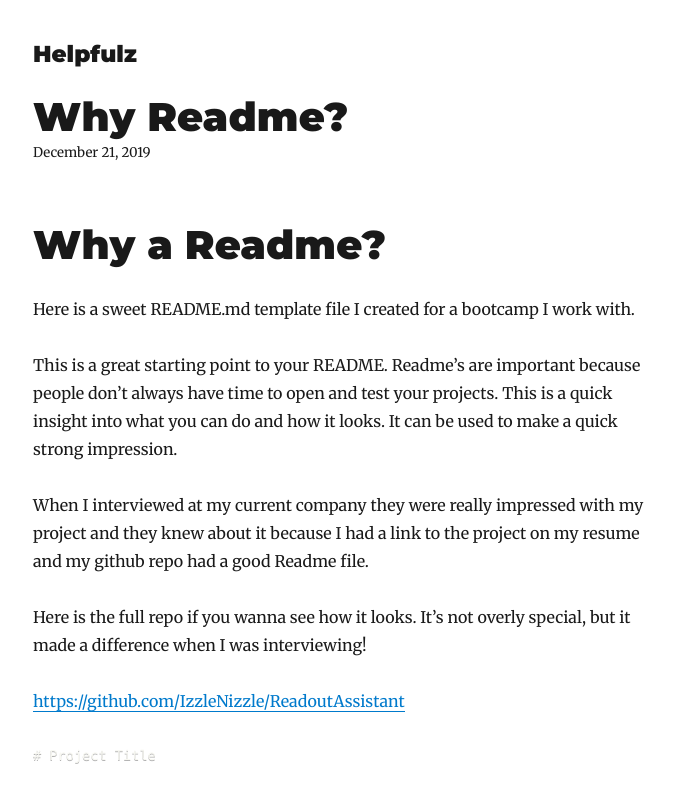
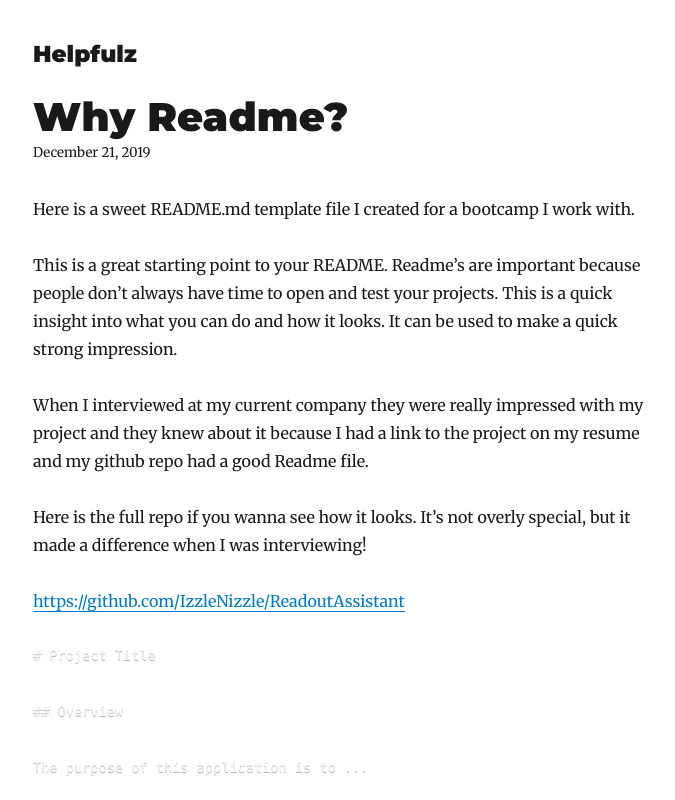
Before and after one commit to IzzleNizzle/izzlenizzle.dev, a Gatsby site: page /whyReadme/ in a window 1280 px wide. Shown: the top 800 px of the page, without its empty margins (292-967 px from the left). Built offline with nearby package versions, Linux system fonts and the light colour scheme; Gatsby itself is replaced by a stand-in of ours; some packages are replaced by stand-ins of ours; code samples lack their colours.

Commit message:
more adjustments

```diff
--- a/content/blog/whyReadme/index.md
+++ b/content/blog/whyReadme/index.md
@@ -3,8 +3,6 @@ title: Why Readme?
 date: 2019-12-21T13:37:00.000Z
 description: A good Readme can make a great first impression. Here's a quick starter template Readme
 ---
-# Why a Readme?
-
 Here is a sweet README.md template file I created for a bootcamp I work with.
 
 This is a great starting point to your README. Readme’s are important because people don’t always have time to open and test your projects. This is a quick insight into what you can do and how it looks. It can be used to make a quick strong impression.
```
